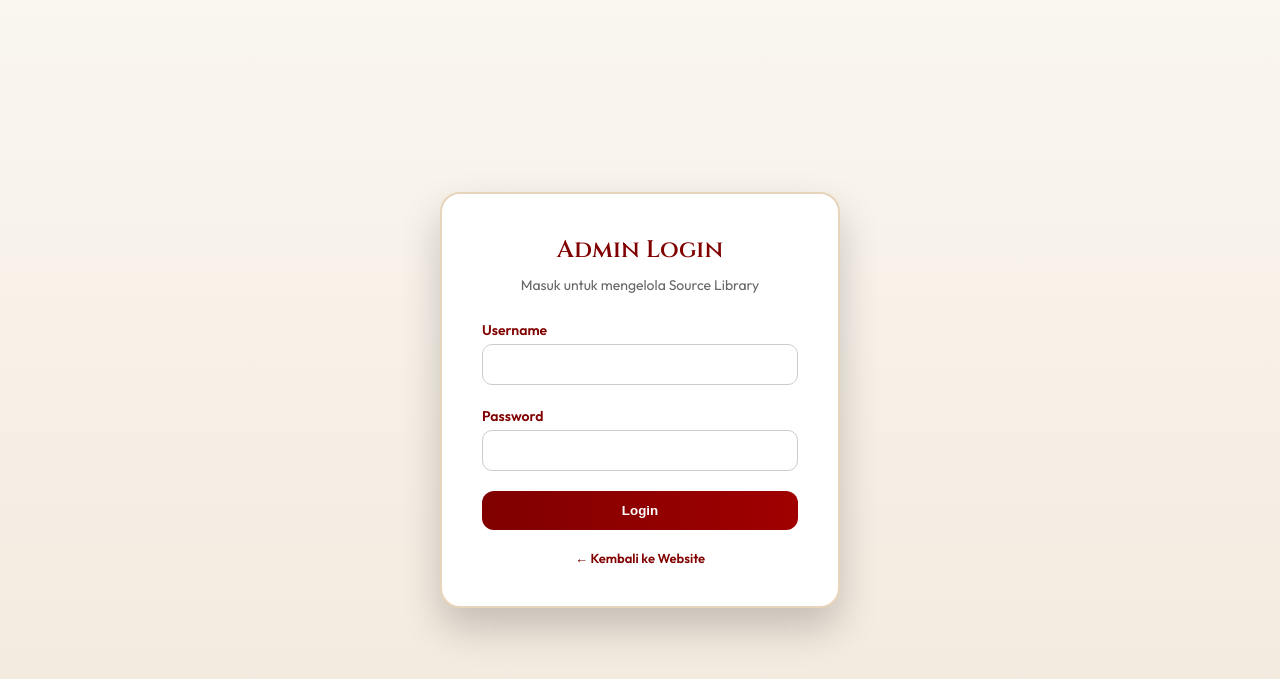
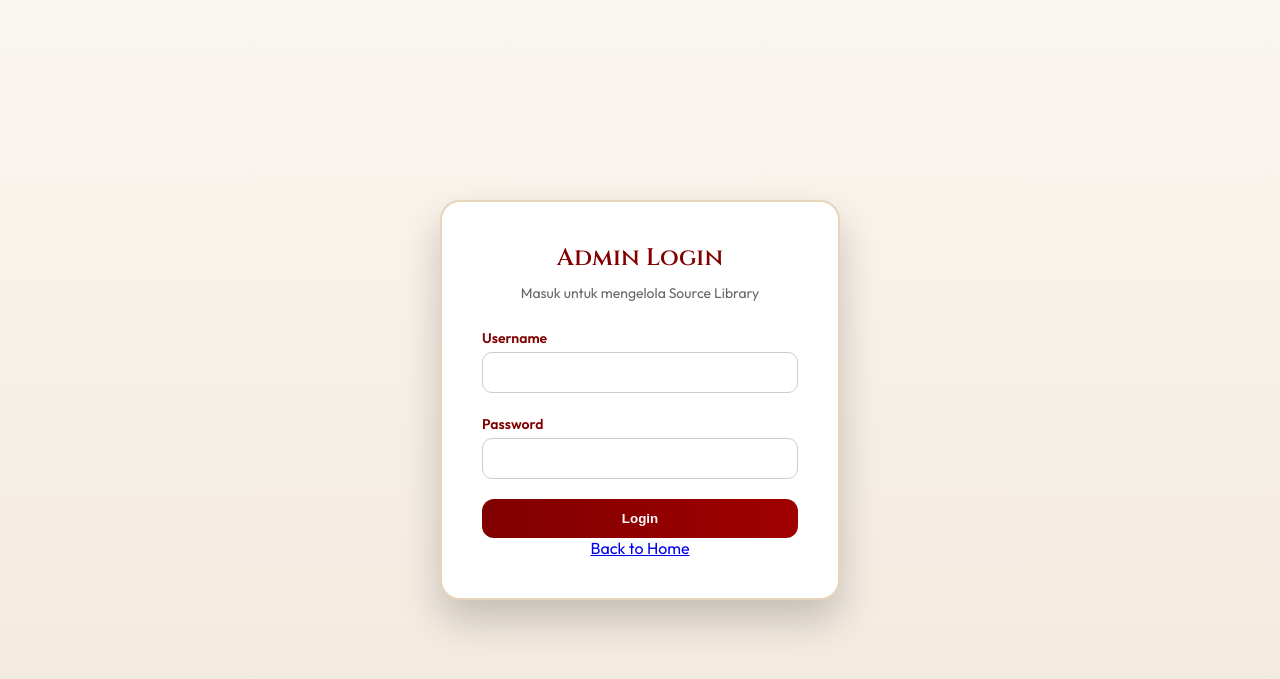
Before and after one commit to rayhanaznrambe/rayhanaznr.github.io, a PHP site: page /login.php in a window 1280 px wide. Shown: the top 679 px of the page. Run offline with PHP 8.4, Linux system fonts and the light colour scheme; data that the repository does not hold is empty.

Commit message:
Update login.php

```diff
--- a/login.php
+++ b/login.php
@@ -162,7 +162,7 @@ if(isset($_POST['login'])){
 }
 ?>
 
-<a href="index.html" class="back">← Kembali ke Website</a>
+<a href="https://rayhanaznrambe.github.io/">Back to Home</a>
 
 </div>
 
```
